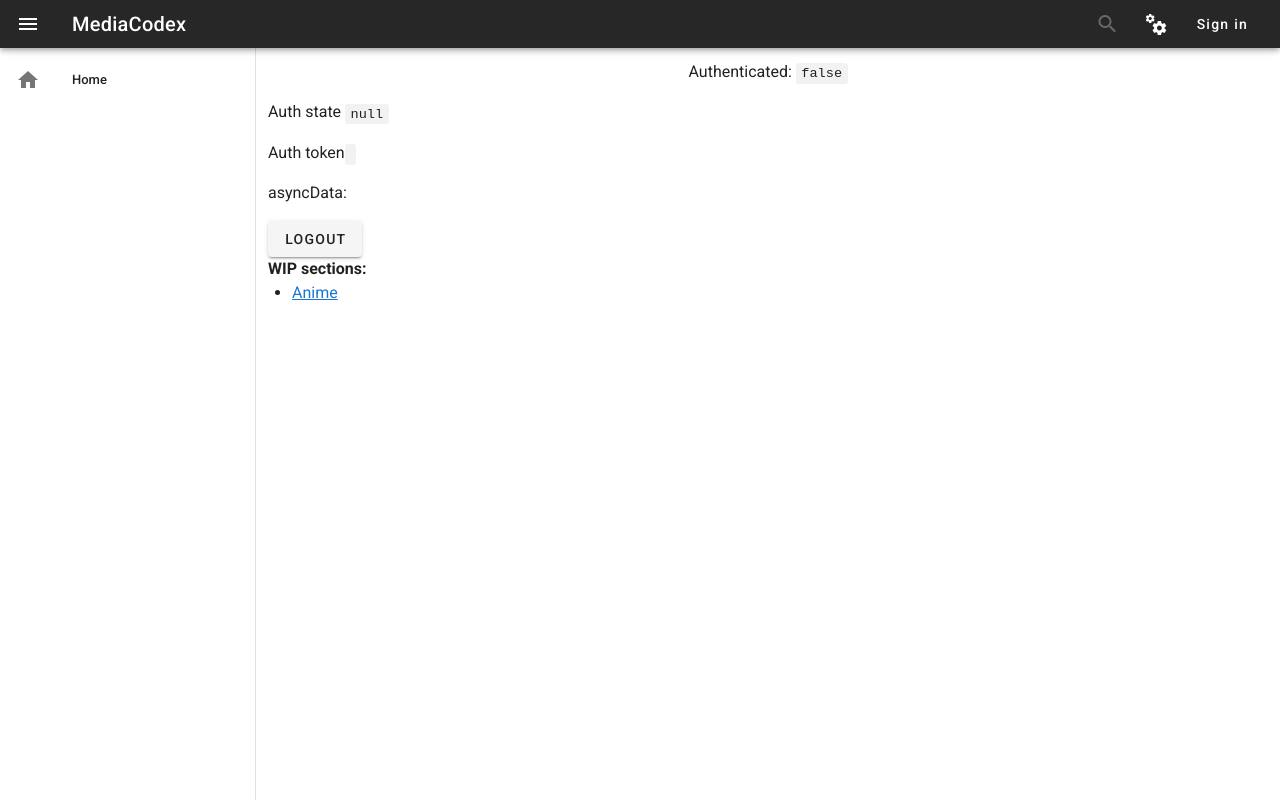
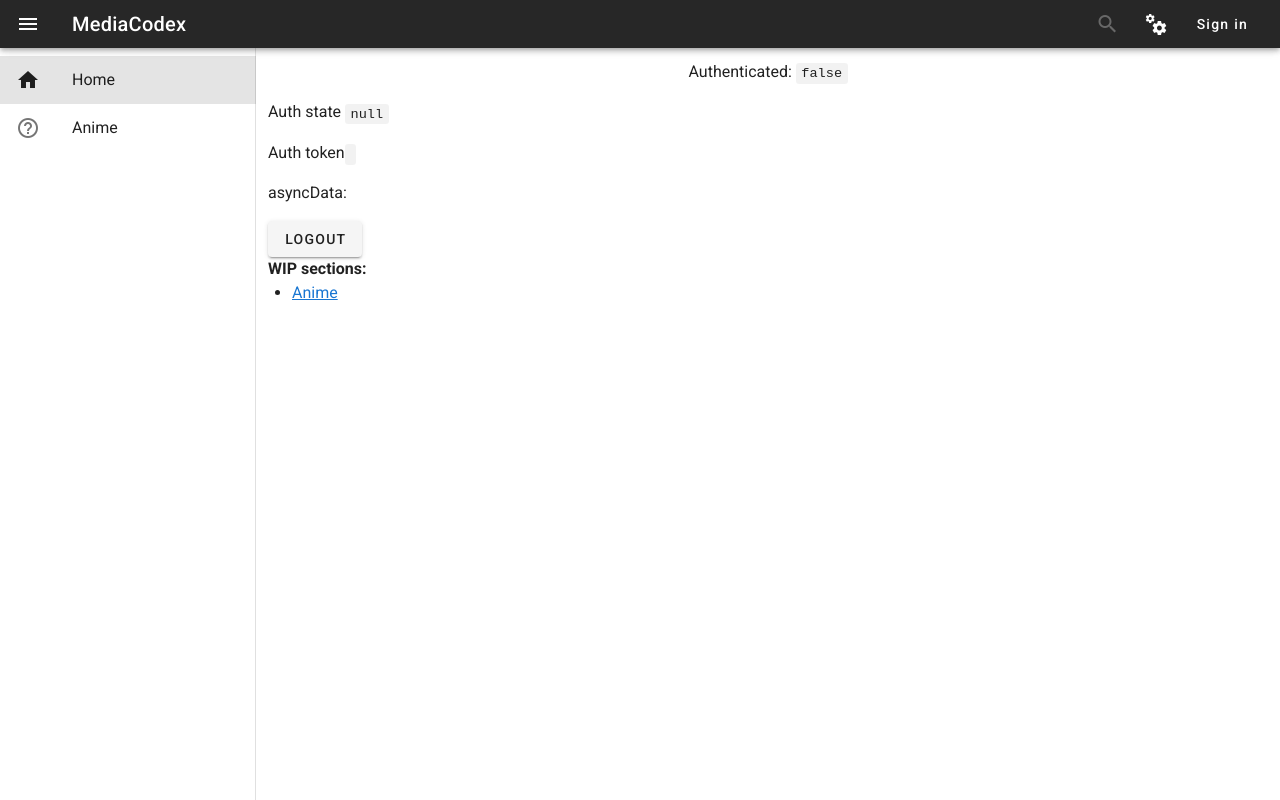
Before and after one commit to MediaCodex/website, a Nuxt app: page / in a window 1280 px wide. Built offline with nearby package versions, Linux system fonts and the light colour scheme.

Commit message:
fix sidebar navigation

```diff
--- a/src/components/navbar/routes.vue
+++ b/src/components/navbar/routes.vue
@@ -1,12 +1,12 @@
 <template>
-  <v-list dense>
-    <v-list-item v-for="item in items" :key="item.text" link>
+  <v-list>
+    <v-list-item v-for="item in items" :key="item.to" nuxt :to="item.to">
       <v-list-item-action>
         <v-icon>mdi-{{ item.icon }}</v-icon>
       </v-list-item-action>
       <v-list-item-content>
         <v-list-item-title>
-          {{ item.text }}
+          {{ item.title }}
         </v-list-item-title>
       </v-list-item-content>
     </v-list-item>
@@ -16,8 +16,14 @@
 <script>
 export default {
   name: 'Routes',
+  computed: {
+    active: () => {}
+  },
   data: () => ({
-    items: [{ icon: 'home', text: 'Home' }]
+    items: [
+      { icon: 'home', title: 'Home', to: '/' },
+      { icon: 'help-circle-outline', title: 'Anime', to: '/anime' }
+    ]
   })
 }
 </script>
```
